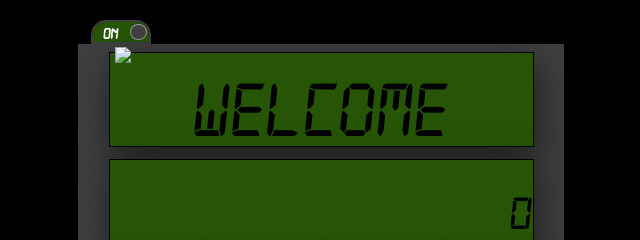
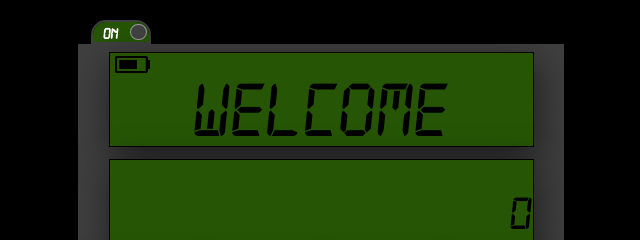
Before and after one commit to pavlidin/calculator-app, a website: page dist/index.html in a window 1280 px wide. Shown: the top 240 px of the page, 319-959 px from the left. Drawn offline with Linux system fonts and the light colour scheme; the site is published under a folder, as on GitHub Pages, so addresses that start at the root find nothing.

Commit message:
Update index.html

```diff
--- a/dist/index.html
+++ b/dist/index.html
@@ -19,7 +19,7 @@
     </div>
 
     <div class="calc">
-      <img src="/dist/battery.png" id="batt">
+      <img src="battery.png" id="batt">
       <div class="disp">
         <div class="welcome ">Welcome</div>
         <div class="goodbye secret">Goodbye</div>
```
